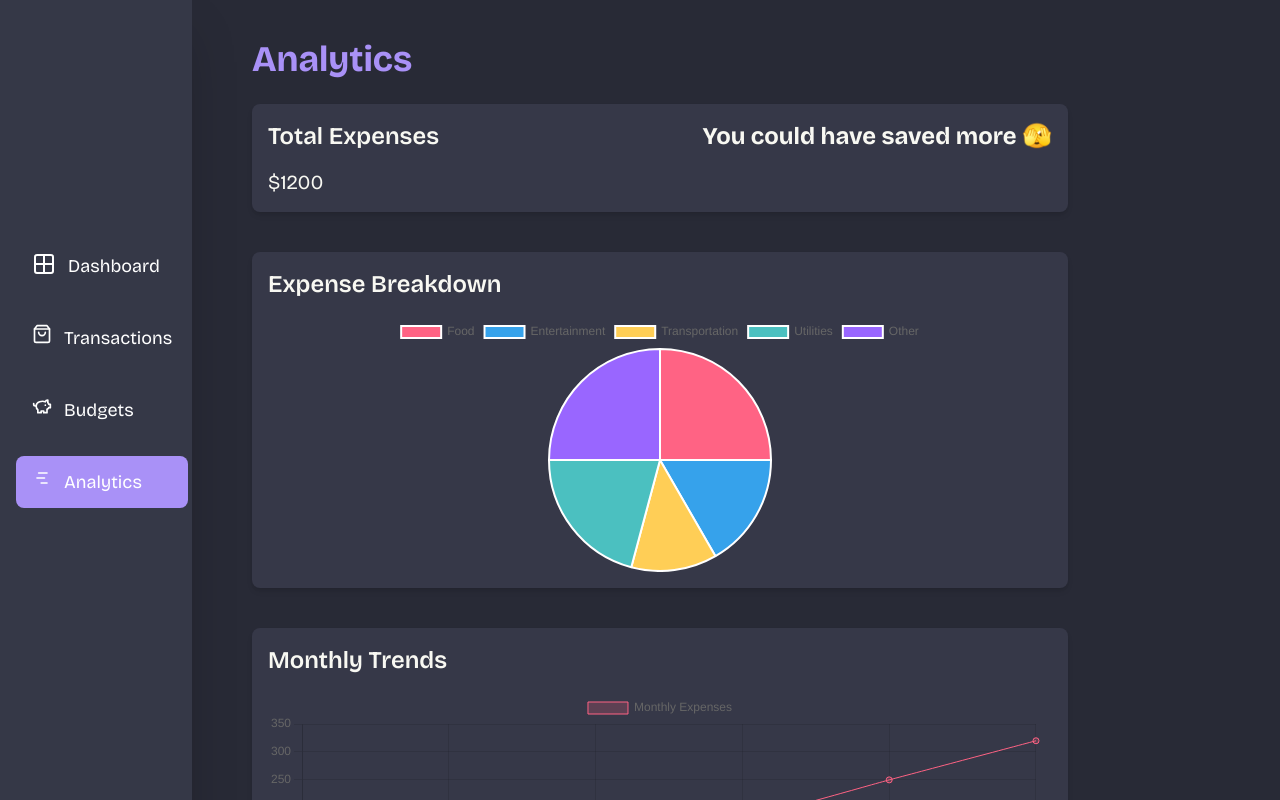
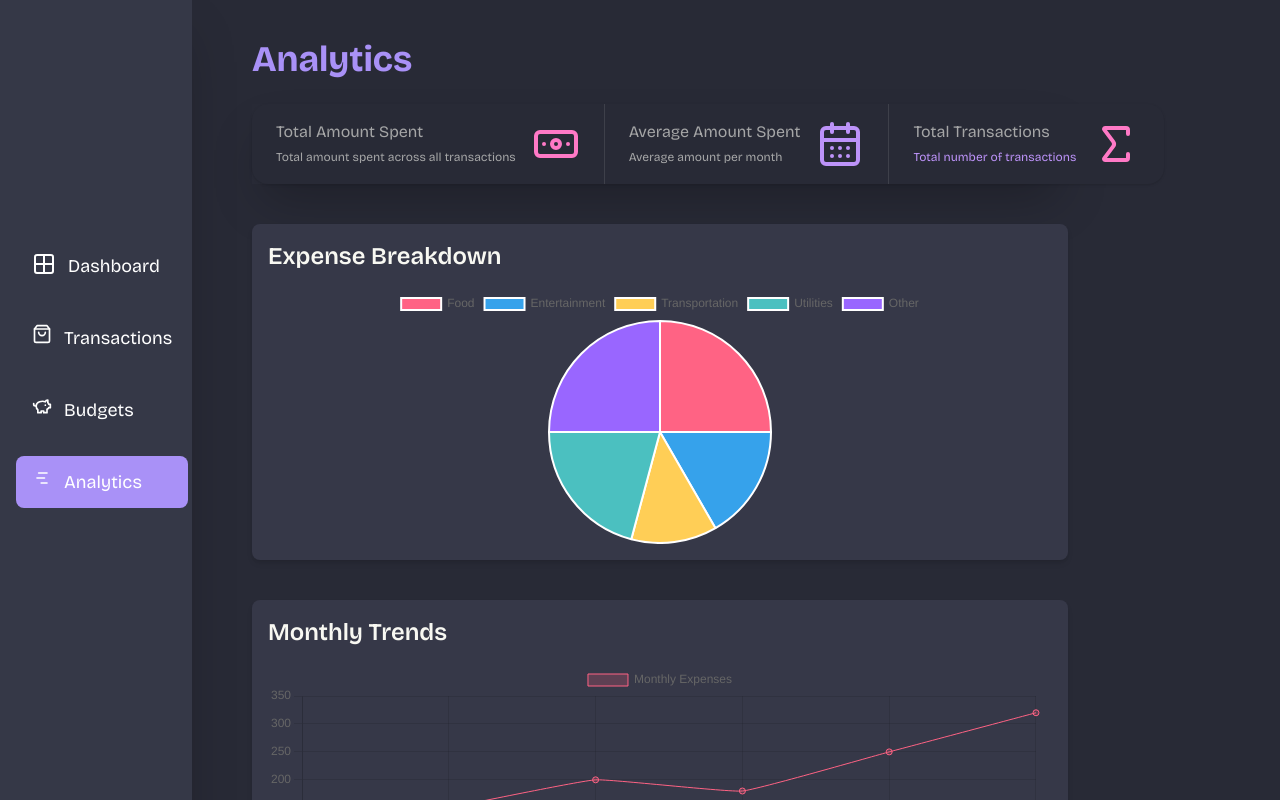
Before and after one commit to alvinbengeorge/expense-tracker, a Next.js app in the folder client/: page /dashboard/analytics in a window 1280 px wide. Shown: the top 800 px of the page. Built offline with nearby package versions, Linux system fonts and the light colour scheme; no server answers.

Commit message:
feat: add average

```diff
--- a/client/app/dashboard/analytics/page.tsx
+++ b/client/app/dashboard/analytics/page.tsx
@@ -14,6 +14,7 @@ import {
   LineElement,
 } from "chart.js";
 import Sidebar from "@/components/Sidebar";
+import Average from "@/components/Average";
 
 // Register Chart.js components
 ChartJS.register(
@@ -99,16 +100,10 @@ const AnalyticsPage = () => {
         <h1 className="text-3xl sm:text-4xl font-bold mb-6 text-[#a991f7]">
           Analytics
         </h1>
-        <div className="mb-8 sm:mb-10 p-4 rounded-lg shadow-md bg-[#363848] flex justify-between">
-          <div>
-            <h2 className="text-xl sm:text-2xl font-semibold mb-4">
-              Total Expenses
-            </h2>
-            <p className="text-lg sm:text-xl">${data.totalExpenses}</p>
-          </div>
-          <h2 className="font-bold text-2xl">You could have saved more 🫣</h2>
+        <div className="shadow-2xl">
+          <Average />
         </div>
-        <div className="mb-8 sm:mb-10 p-4 rounded-lg shadow-md bg-[#363848]">
+        <div className="mb-8 mt-10 sm:mb-10 p-4 rounded-lg shadow-md bg-[#363848]">
           <h2 className="text-xl sm:text-2xl font-semibold mb-4">
             Expense Breakdown
           </h2>
--- /dev/null
+++ b/client/components/Average.tsx
@@ -0,0 +1,75 @@
+import { getAverage } from "@/utils/api";
+import { ApiResponse } from "@/utils/apiClient";
+import { BanknoteIcon, CalendarDays, Currency, Sigma } from "lucide-react";
+import { useEffect, useState } from "react";
+import toast from "react-hot-toast";
+
+interface AverageData {
+  average: number;
+  total: number;
+  count: number;
+}
+
+const Average = () => {
+  const [averageData, setAverageData] = useState<AverageData>();
+  console.log(averageData);
+  useEffect(() => {
+    const fetchAverage = async () => {
+      try {
+        const response: ApiResponse = await getAverage();
+        if (response.status === "success") {
+          setAverageData(response.data);
+        } else {
+          toast.error("Failed to fetch transactions.");
+          console.error("Failed to fetch transactions:", response.error);
+        }
+      } catch (error) {
+        toast.error("Failed to fetch transactions.");
+        console.error("Failed to fetch transactions:", error);
+      }
+    };
+
+    fetchAverage();
+  }, []);
+
+  return (
+    <div>
+      <div className="stats shadow">
+        <div className="stat">
+          <div className="stat-figure text-primary">
+            <BanknoteIcon size={48} />
+          </div>
+          <div className="stat-title">Total Amount Spent</div>
+          <div className="stat-value text-primary">{averageData?.total}</div>
+          <div className="stat-desc">
+            Total amount spent across all transactions
+          </div>
+        </div>
+
+        <div className="stat">
+          <div className="stat-figure text-secondary">
+            <CalendarDays size={48} />
+          </div>
+          <div className="stat-title">Average Amount Spent</div>
+          <div className="stat-value text-secondary">
+            {averageData?.average}
+          </div>
+          <div className="stat-desc">Average amount per month</div>
+        </div>
+
+        <div className="stat">
+          <div className="stat-figure text-primary">
+            <Sigma size={48} />
+          </div>
+          <div className="stat-title">Total Transactions</div>
+          <div className="stat-value">{averageData?.count}</div>
+          <div className="stat-desc text-secondary">
+            Total number of transactions
+          </div>
+        </div>
+      </div>
+    </div>
+  );
+};
+
+export default Average;
--- a/client/utils/api.ts
+++ b/client/utils/api.ts
@@ -93,3 +93,13 @@ export const deleteExpense = async (_id: string): Promise<ApiResponse> => {
     return handleError(error);
   }
 };
+
+export const getAverage = async () => {
+  try {
+    const response = await apiClient.get("/average");
+    return handleResponse(response);
+  } catch (error) {
+    console.error("Error getting average:", error);
+    throw error;
+  }
+};
```
